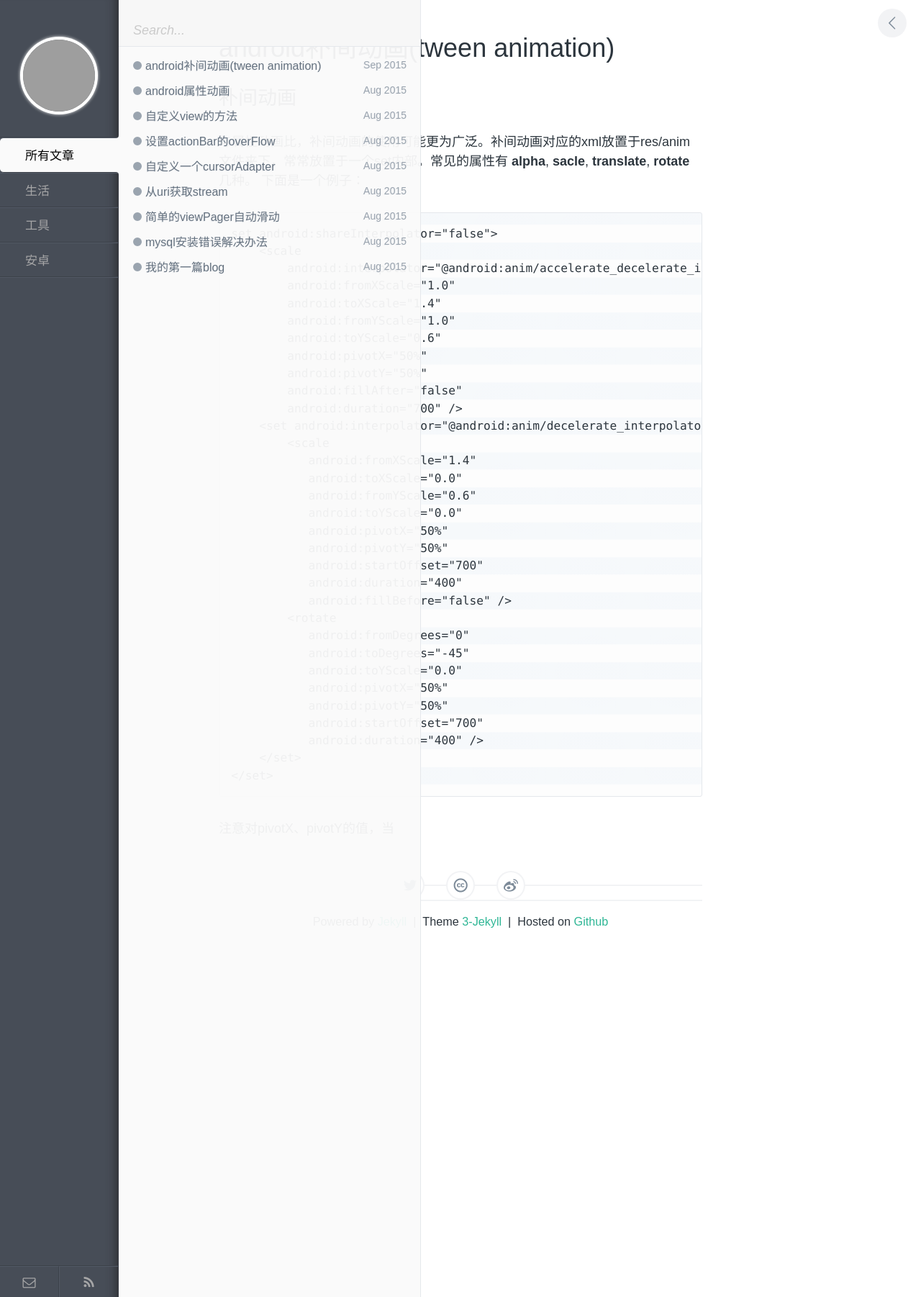
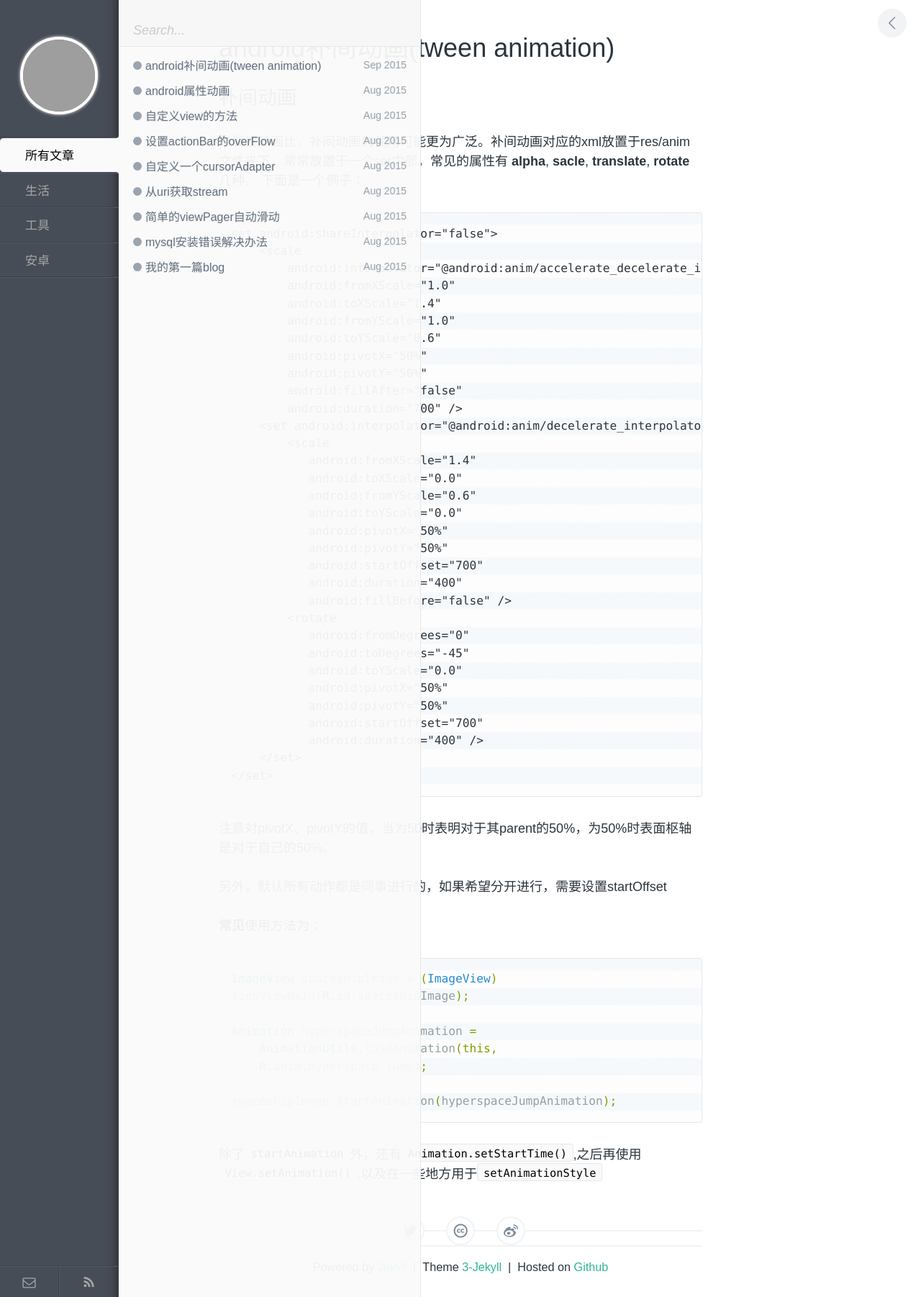
Before and after one commit to Millionschen/Millionschen.github.io, a Jekyll site: the page built from _posts/android/2015-09-27-tween-animation.md, in a window 1280 px wide. Shown: the whole page at 72% size. Built offline with Jekyll 4.4.1, drawn with Linux system fonts in a browser that asks for light colours; grey boxes are pictures that could not be loaded.

Commit message:
complete tween animation

````diff
--- a/_posts/android/2015-09-27-tween-animation.md
+++ b/_posts/android/2015-09-27-tween-animation.md
@@ -44,4 +44,21 @@ set android:shareInterpolator="false">
 </set>
 ```
 
-注意对pivotX、pivotY的值，当
+注意对pivotX、pivotY的值，当为50时表明对于其parent的50%，为50%时表面枢轴是对于自己的50%。
+
+另外，默认所有动作都是同事进行的，如果希望分开进行，需要设置startOffset
+
+**常见**使用方法为：
+
+```java
+ImageView spaceshipImage = (ImageView)
+findViewById(R.id.spaceshipImage);
+
+Animation hyperspaceJumpAnimation =
+    AnimationUtils.loadAnimation(this,
+    R.anim.hyperspace_jump);
+
+spaceshipImage.startAnimation(hyperspaceJumpAnimation);
+```
+
+除了`startAnimation`外，还有`Animation.setStartTime()`,之后再使用`View.setAnimation()`,以及在一些地方用于`setAnimationStyle`
````
